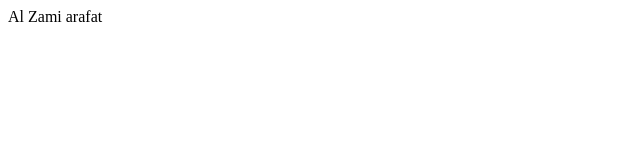
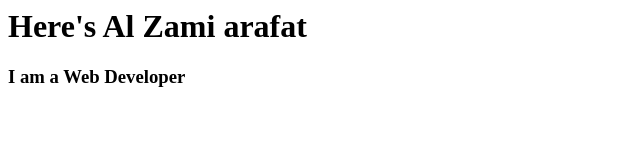
Before and after one commit to alzamiarafat/alzamiarafat.github.io, a plain HTML site: page index.html in a window 1280 px wide. Shown: the whole page, without its empty margins (0-640 px from the left). Drawn offline with Linux system fonts and the light colour scheme.

Commit message:
Update index.html
check

```diff
--- a/index.html
+++ b/index.html
@@ -1 +1,2 @@
-Al Zami arafat
+<h1>Here's Al Zami arafat</h1>
+<h3> I am a Web Developer</h3>
```
